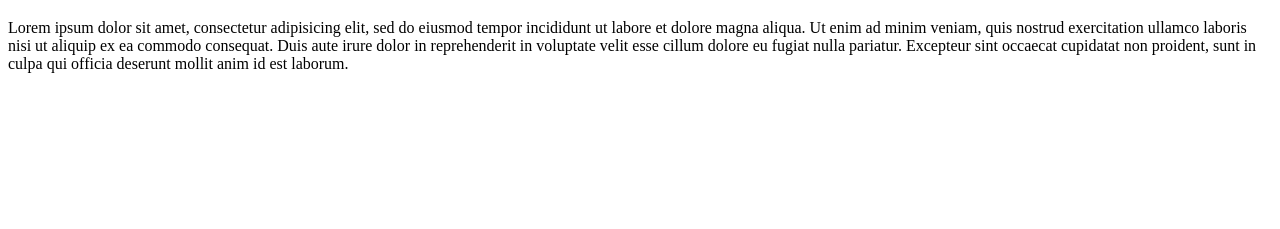
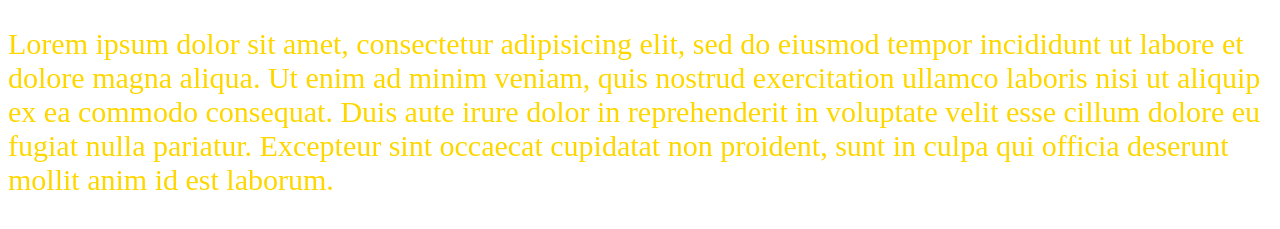
Before and after one commit to pyikyawzero/third-github, a plain HTML site: page thirdgithub/index.html in a window 1280 px wide. Shown: the part 61-290 px from the top of the page. Drawn offline with Linux system fonts and the light colour scheme.

Commit message:
p tag fontsize added to css

```diff
--- a/thirdgithub/css/hack.css
+++ b/thirdgithub/css/hack.css
@@ -7,3 +7,8 @@ div{
    margin-right: auto;
 
 }
+p{
+    color: gold;
+    font-size:30px;
+
+}
```
